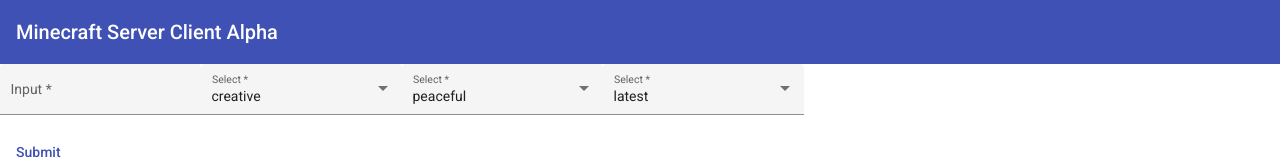
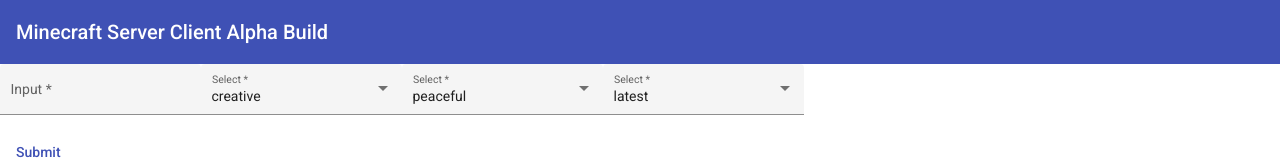
Before and after one commit to jackcooper04/mc-client, an Angular app: page / in a window 1280 px wide. Shown: the top 160 px of the page. Built offline with nearby package versions, Linux system fonts and the light colour scheme; no server answers.

Commit message:
updatefix

```diff
--- a/main.js
+++ b/main.js
@@ -3,8 +3,9 @@
 const {app, BrowserWindow, autoUpdater} = require('electron')
 const path = require('path')
 const webServer = require('./web_server');
-const server = "https://mc-client-updater-qtxoapkcg-jackcooper04.vercel.app";
+const server = "https://mc-client-updater-jackcooper04.vercel.app";
 const url =  `${server}/update/${process.platform}/${app.getVersion()}`;
+console.log(url)
 autoUpdater.setFeedURL({url});
 setInterval(() => {
   autoUpdater.checkForUpdates()
--- a/src/app/header/header.component.html
+++ b/src/app/header/header.component.html
@@ -1,3 +1,3 @@
 <mat-toolbar color="primary">
-  <span>Minecraft Server Client Alpha</span>
+  <span>Minecraft Server Client Alpha Build</span>
 </mat-toolbar>
```
Also changed, not shown: 3 other files (tests, documents, lock files or other folders).
